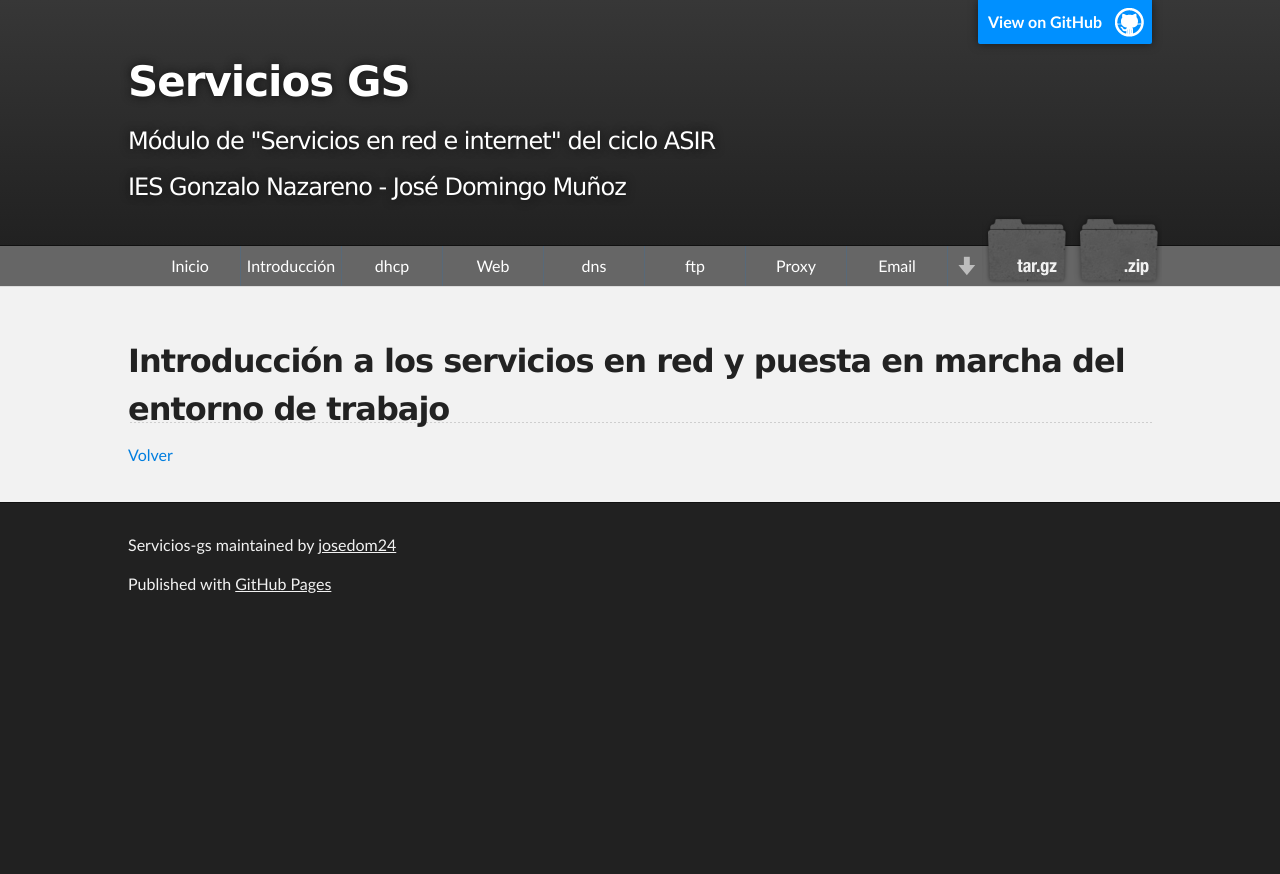
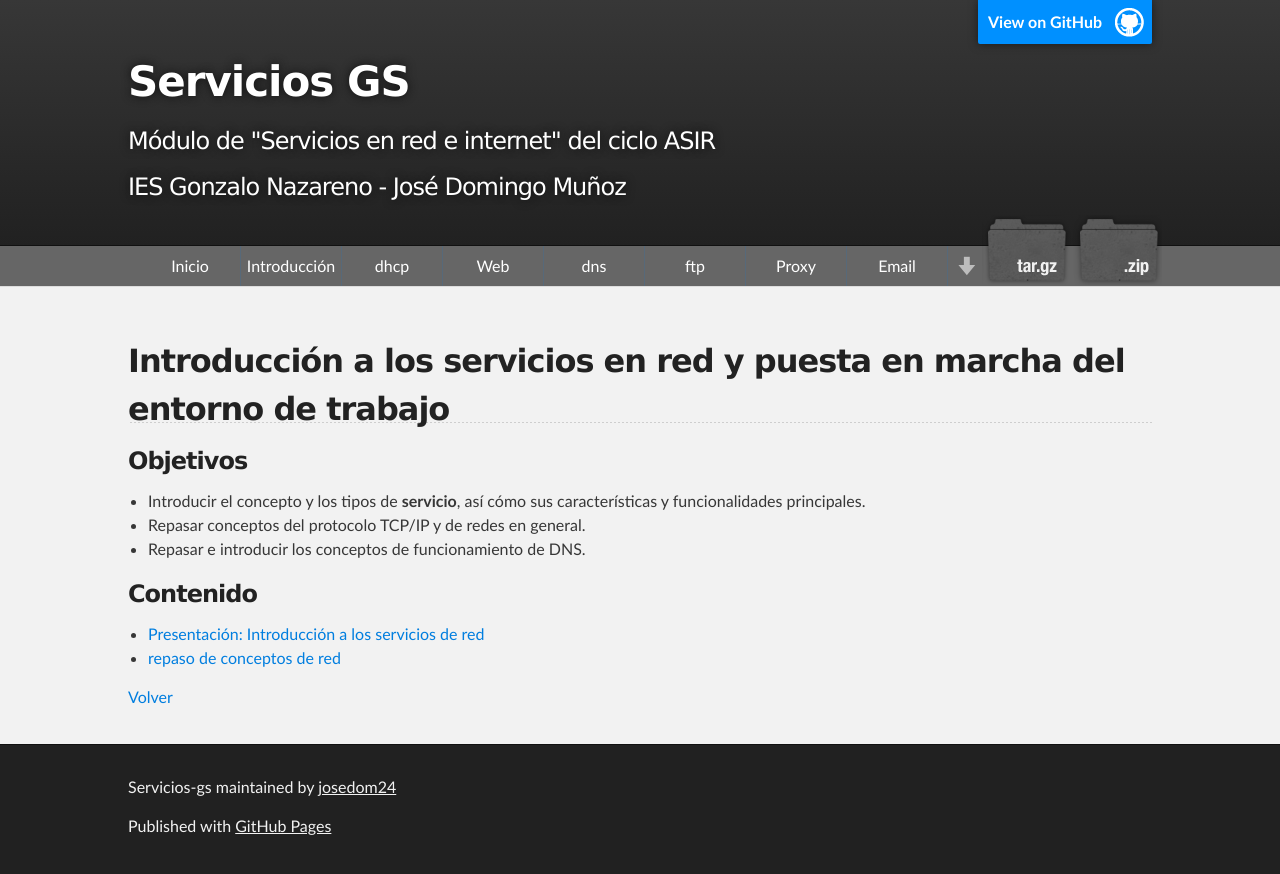
Before and after one commit to josedom24/servicios-gs, a Jekyll site: the page built from curso/u1/index.md, in a window 1280 px wide. Shown: the top 874 px of the page. Built offline with Jekyll 4.4.1, drawn with Linux system fonts in a browser that asks for light colours; nearby versions of some CDN libraries.

Commit message:
Sync curso/u1/index.md de master a gh-pages

```diff
--- a/curso/u1/index.md
+++ b/curso/u1/index.md
@@ -4,4 +4,15 @@ layout: index
 
 ## Introducción a los servicios en red y puesta en marcha del entorno de trabajo
 
-[Volver](/)
+### Objetivos
+
+* Introducir el concepto y los tipos de **servicio**, así cómo sus características y funcionalidades principales.
+* Repasar conceptos del protocolo TCP/IP y de redes en general.
+* Repasar e introducir los conceptos de funcionamiento de DNS.
+
+### Contenido
+
+* [Presentación: Introducción a los servicios de red]()
+* [repaso de conceptos de red]()
+
+[Volver](/servicios-gs)
```
